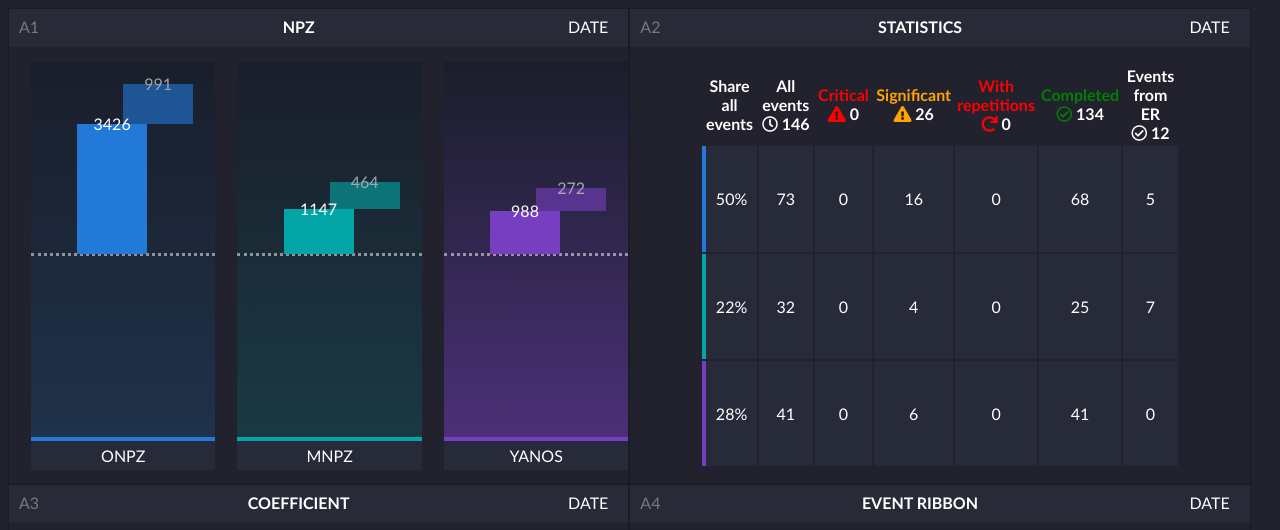
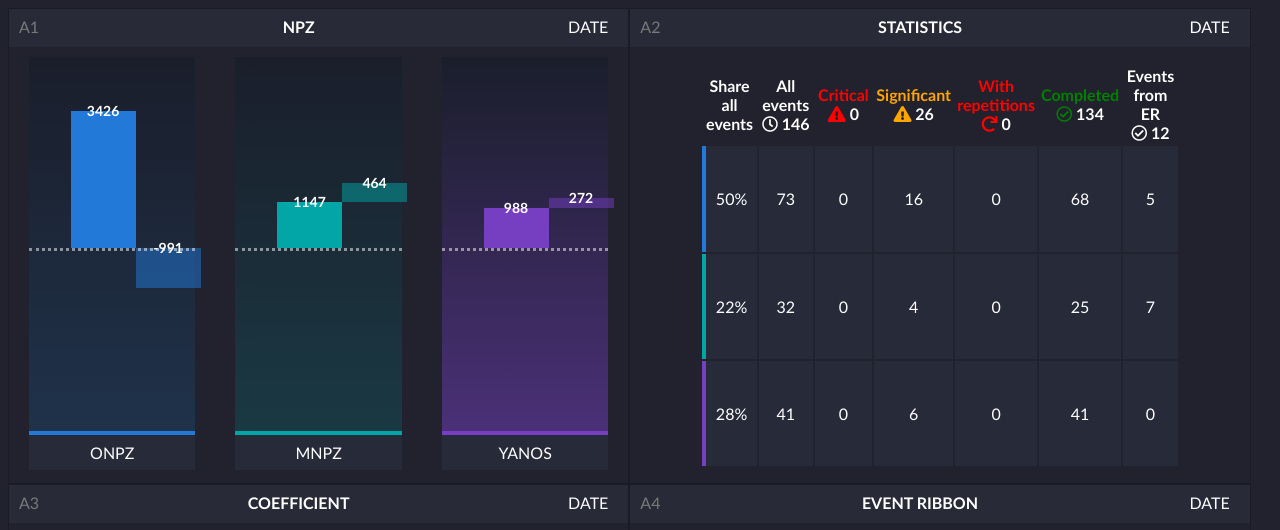
Before and after one commit to Abdikhaniyev/Practice, a plain HTML site: page index.html in a window 1280 px wide. Shown: the top 530 px of the page. Drawn offline with Linux system fonts and the light colour scheme.

Commit message:
widget 1 and fix code

```diff
--- a/css/main.css
+++ b/css/main.css
@@ -54,105 +54,38 @@ body {
   background: #21222d;
 }
 
-.object__1, .object__2, .object__3 {
+.objects__W1 {
   width: 30%;
-  padding-left: 22px;
-  margin-top: 15px;
+  margin: 10px 20px;
 }
 
-.object__1__value, .object__2__value, .object__3__value {
-  height: 375px;
+.object__value {
+  height: 374px;
+  display: flex;
+  flex-direction: row;
 }
 
-.object__1__value {
-  background: -webkit-linear-gradient(90deg, #1f324a, #1a1e2b);
-}
-
-.object__2__value {
-  background: -webkit-linear-gradient(90deg, #1a3943, #1a1e2b);
-}
-
-.object__3__value {
-  background: -webkit-linear-gradient(90deg, #4b3077, #1a1e2b);
-}
-
-.objects__name {
+.object__name {
+  height: 35px;
+  line-height: 35px;
   text-align: center;
-  padding: 5px;
   background: #272a39;
 }
 
-.object__1 .objects__name {
-  border-top: 4px solid #2279d8;
-}
-
-.object__2 .objects__name {
-  border-top: 4px solid #03a6a6;
-}
-
-.object__3 .objects__name {
-  border-top: 4px solid #763fc1;
-}
-
-.value__line {
+.zero__line {
   position: relative;
-  top: 51%;
+  bottom: 222px;
   border-bottom: 3px dotted rgba(255, 255, 255, .5);
 }
 
-.first__value__1, .first__value__2, .first__value__3,
-.second__value__1, .second__value__2, .second__value__3 {
+.first__value, .second__value {
   position: relative;
-  width: 70px;
+  width: 65px;
   text-align: center;
   line-height: 0px;
-}
-
-.first__value__1, .first__value__2, .first__value__3 {
   left: 25%;
-}
-
-.second__value__1, .second__value__2, .second__value__3 {
-  left: 50%;
-}
-
-.first__value__1 {
-  height: 130px;
-  background: #2279d8;
-  top: 5%;
-}
-
-.second__value__1 {
-  height: 40px;
-  background: #2279d8;
-  opacity: .6;
-  top: 5%;
-}
-
-.first__value__2 {
-  height: 45px;
-  background: #03a6a6;
-  top: 31.3%;
-}
-
-.second__value__2 {
-  height: 27px;
-  background: #03a6a6;
-  opacity: .6;
-  top: 31.3%;
-}
-
-.first__value__3 {
-  height: 43px;
-  background: #763fc1;
-  top: 32.9%;
-}
-
-.second__value__3 {
-  height: 23px;
-  opacity: .6;
-  background: #763fc1;
-  top: 32.9%;
+  font-weight: 600;
+  font-size: 14px;
 }
 
 table {
@@ -219,18 +152,6 @@ table td {
   background: #272a39;
   text-align: center;
   border-top-left-radius: 15px;
-}
-
-/* .events__head {
-  border-left: 2px solid #2279d8;
-} */
-
-.events__head__2 {
-  border-left: 2px solid #03a6a6;
-}
-
-.events__head__3 {
-  border-left: 2px solid #763fc1;
 }
 
 .fa-city {
--- a/index.html
+++ b/index.html
@@ -19,31 +19,7 @@
           <div class="title">NPZ</div>
           <div class="date">DATE</div>
         </div>
-        <div class="widget__body">
-          <div class="object__1">
-            <div class="object__1__value">
-              <div class="value__line"></div>
-              <div class="second__value__1">991</div>
-              <div class="first__value__1">3426</div>
-            </div>
-            <div class="objects__name">ONPZ</div>
-          </div>
-          <div class="object__2">
-            <div class="object__2__value">
-              <div class="value__line"></div>
-              <div class="second__value__2">464</div>
-              <div class="first__value__2">1147</div>
-            </div>
-            <div class="objects__name">MNPZ</div>
-          </div>
-          <div class="object__3">
-            <div class="object__3__value">
-              <div class="value__line"></div>
-              <div class="second__value__3">272</div>
-              <div class="first__value__3">988</div>
-            </div>
-            <div class="objects__name">YANOS</div>
-          </div>
+        <div class="widget__body" id="widget1">
         </div>
       </div>
 
--- a/main.js
+++ b/main.js
@@ -1,4 +1,79 @@
-var objects = [
+//widget 1
+const widget1 = document.getElementById('widget1');
+let objectsW1 = [
+  {'title': 'ONPZ',  'firstValue': '3426', 'secondValue': '-991'},
+  {'title': 'MNPZ',  'firstValue': '1147', 'secondValue': '464'},
+  {'title': 'YANOS', 'firstValue':  '988', 'secondValue': '272'}
+];
+
+objectsW1.forEach(obj => {
+  let objectD = document.createElement('div');
+  objectD.className = 'objects__W1';
+  let objectValue = document.createElement('div');
+  objectValue.className = 'object__value';
+  let zeroLine = document.createElement('div');
+  zeroLine.className = 'zero__line';
+  let firstValue = document.createElement('div');
+  firstValue.className = 'first__value';
+  let secondValue = document.createElement('div');
+  secondValue.className = 'second__value';
+  let objectName = document.createElement('div');
+  objectName.className = 'object__name';
+
+  if (obj.title == 'ONPZ') {
+    objectValue.style.background = '-webkit-linear-gradient(90deg, #1f324a, #1a1e2b)';
+    firstValue.style.background = '#2279d8';
+    secondValue.style.background = 'rgba(34, 121, 216, .5)';
+  }
+  if (obj.title == 'MNPZ') {
+    objectValue.style.background = '-webkit-linear-gradient(90deg, #1a3943, #1a1e2b)';
+    firstValue.style.background = '#03a6a6';
+    secondValue.style.background = 'rgba(3, 166, 166, .5)';
+  }
+  if (obj.title == 'YANOS') {
+    objectValue.style.background = '-webkit-linear-gradient(90deg, #4b3077, #1a1e2b)';
+    firstValue.style.background = '#763fc1';
+    secondValue.style.background = 'rgba(118, 63, 193, .5)';
+  }
+
+  if (obj.firstValue > 0) {
+    firstValue.style.top = 191 - obj.firstValue/25 +'px';
+    firstValue.style.height = obj.firstValue/25 +'px';
+  }
+  if (obj.secondValue > 0) {
+    secondValue.style.top = 191 - obj.firstValue/25 - obj.secondValue/25 + 'px';
+    secondValue.style.height = obj.secondValue/25 + 'px';
+  }
+  if (obj.secondValue < 0) {
+    secondValue.style.top = 191 + 'px';
+    secondValue.style.height = obj.secondValue/25 * (-1) + 'px';
+  }
+
+  firstValue.innerHTML = obj.firstValue;
+  secondValue.innerHTML = obj.secondValue;
+  objectName.innerHTML = obj.title;
+
+  if (obj.title == 'ONPZ') {
+    objectName.style.borderTop = '4px solid #2279d8';
+  }
+  if (obj.title == 'MNPZ') {
+    objectName.style.borderTop = '4px solid #03a6a6';
+  }
+  if (obj.title == 'YANOS') {
+    objectName.style.borderTop = '4px solid #763fc1';
+  }
+
+  widget1.appendChild(objectD);
+  objectD.appendChild(objectValue);
+  objectD.appendChild(objectName);
+  objectD.appendChild(zeroLine);
+  objectValue.appendChild(firstValue);
+  objectValue.appendChild(secondValue);
+})
+//widget 1 end;
+
+// widget 2
+let objectsW2 = [
   ['50%', 73, 0, 16, 0, 68, 5],
   ['22%', 32, 0,  4, 0, 25, 7],
   ['28%', 41, 0,  6, 0, 41, 0]
@@ -8,17 +83,19 @@ var objects = [
 
 for (var i = 1; i < 4; i++) {
   for (var j = 0; j < 7; j++) {
-    table.rows[i].cells[j].innerHTML = objects[i-1][j];
+    table.rows[i].cells[j].innerHTML = objectsW2[i-1][j];
   }
 }
 
 for (var i = 1; i < 7; i++){
-  sum[i] = objects[0][i] + objects[1][i] + objects[2][i];
+  sum[i] = objectsW2[0][i] + objectsW2[1][i] + objectsW2[2][i];
   table.rows[0].cells[i].insertAdjacentHTML('beforeend', sum[i]);
 }
+// widget 2 end
 
+// widget 3
 const widget3 = document.getElementById('widget3');
-let org = [
+let objectsW3 = [
   {"title": "Shagol", "value": "100%"},
   {"title": "Taganrog", "value": "100%"},
   {"title": "Pskov", "value": "99.85%"},
@@ -28,32 +105,35 @@ let org = [
   {"title": "Novosibirsk", "value": "99.81%"}
 ];
 
-org.forEach(obj => {
+objectsW3.forEach(obj => {
   let organizations = document.createElement('div');
   organizations.className = 'organizations';
-  let name__org = document.createElement('div');
-  name__org.className = 'name__org';
-  let percent__d = document.createElement('div');
-  percent__d.className = 'percent__d';
+  let nameOrg = document.createElement('div');
+  nameOrg.className = 'name__org';
+  let percentD = document.createElement('div');
+  percentD.className = 'percent__d';
   let percent = document.createElement('div');
   percent.className = 'percent';
-  let percent__n = document.createElement('div');
-  percent__n.className = 'percent__n';
+  let percentN = document.createElement('div');
+  percentN.className = 'percent__n';
 
-  name__org.innerHTML = obj.title;
-  percent__n.innerHTML = obj.value;
+  nameOrg.innerHTML = obj.title;
+  percentN.innerHTML = obj.value;
   percent.style.width = obj.value;
 
   widget3.appendChild(organizations);
-  organizations.appendChild(name__org);
-  organizations.appendChild(percent__d);
-  organizations.appendChild(percent__n);
-  percent__d.appendChild(percent);
+  organizations.appendChild(nameOrg);
+  organizations.appendChild(percentD);
+  organizations.appendChild(percentN);
+  percentD.appendChild(percent);
 
 })
+// widget 3 end
+
+// widget 4
 
 const widget4 = document.getElementById('widget4');
-let events__d = [
+let eventsD = [
   {"title": "ONPZ", "value": "<p>Lorem ipsum dolor sit amet, consectetur adipisicing elit. Veniam adipisci molestiae et eum aliquam beatae aliquid laudantium iste vero neque delectus fugit ullam perferendis explicabo accusantium.</p>", "date": "19.05.2019"},
   {"title": "ONPZ", "value": "<p>Lorem ipsum dolor sit amet, consectetur adipisicing elit. Facilis doloremque veniam laudantium at, provident, maxime molestias possimus debitis inventore itaque.</p>", "date": "20.05.2019"},
   {"title": "MNPZ", "value": "<p>Lorem ipsum dolor sit amet, consectetur adipisicing elit. Assumenda sunt sit deserunt, obcaecati enim odio.</p>", "date": "21.05.2019"},
@@ -61,42 +141,43 @@ let events__d = [
   {"title": "YANOS", "value": "<p>Lorem ipsum dolor sit amet, consectetur adipisicing elit. Delectus, sit. Est deserunt obcaecati, esse neque!</p>", "date": "23.05.2019"}
 ];
 
-events__d.forEach(obj =>{
+eventsD.forEach(obj =>{
   let events = document.createElement('div');
   events.className = 'events';
-  let events__head = document.createElement('div');
-  events__head.className = 'events__head';
-  let events__title = document.createElement('div');
-  events__title.className = 'events__title';
-  let events__logo = document.createElement('div');
-  events__logo.className = 'events__logo';
-  let events__body = document.createElement('div');
-  events__body.className = 'events__body';
-  let events__date = document.createElement('div');
-  events__date.className = 'events__date';
+  let eventsHead = document.createElement('div');
+  eventsHead.className = 'events__head';
+  let eventsTitle = document.createElement('div');
+  eventsTitle.className = 'events__title';
+  let eventsLogo = document.createElement('div');
+  eventsLogo.className = 'events__logo';
+  let eventsBody = document.createElement('div');
+  eventsBody.className = 'events__body';
+  let eventsDate = document.createElement('div');
+  eventsDate.className = 'events__date';
 
-  events__title.innerHTML = obj.title;
-  events__logo.innerHTML = '<i class="fas fa-city"></i><br>ER';
-  events__body.innerHTML = obj.value;
-  events__date.innerHTML = obj.date;
+  eventsTitle.innerHTML = obj.title;
+  eventsLogo.innerHTML = '<i class="fas fa-city"></i><br>ER';
+  eventsBody.innerHTML = obj.value;
+  eventsDate.innerHTML = obj.date;
 
   if (obj.title == 'ONPZ'){
-    events__title.style.background = '#2279d8';
-    events__head.style.borderLeft = '2px solid #2279d8';
+    eventsTitle.style.background = '#2279d8';
+    eventsHead.style.borderLeft = '2px solid #2279d8';
   }
   if (obj.title == 'MNPZ'){
-    events__title.style.background = '#03a6a6';
-    events__head.style.borderLeft = '2px solid #03a6a6';
+    eventsTitle.style.background = '#03a6a6';
+    eventsHead.style.borderLeft = '2px solid #03a6a6';
   }
   if (obj.title == 'YANOS'){
-    events__title.style.background = '#763fc1';
-    events__head.style.borderLeft = '2px solid #763fc1';
+    eventsTitle.style.background = '#763fc1';
+    eventsHead.style.borderLeft = '2px solid #763fc1';
   }
 
   widget4.appendChild(events);
-  events.appendChild(events__head);
-  events__head.appendChild(events__title);
-  events__head.appendChild(events__logo);
-  events.appendChild(events__body);
-  events.appendChild(events__date);
+  events.appendChild(eventsHead);
+  eventsHead.appendChild(eventsTitle);
+  eventsHead.appendChild(eventsLogo);
+  events.appendChild(eventsBody);
+  events.appendChild(eventsDate);
 })
+// widget 4 end
```
